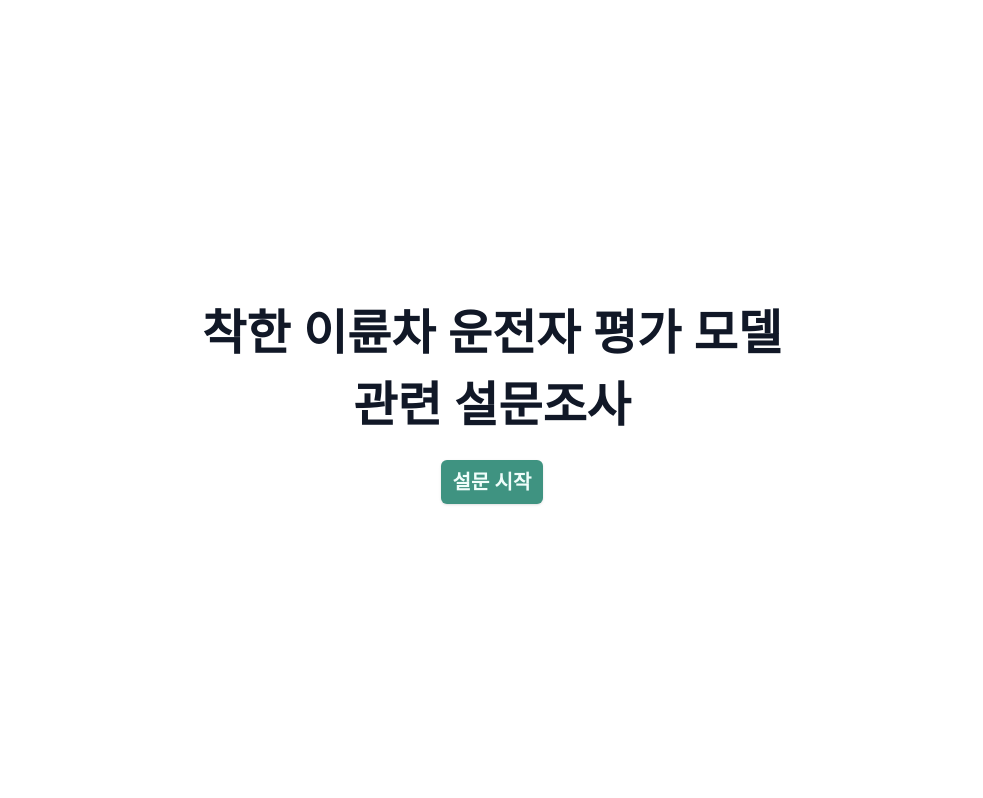
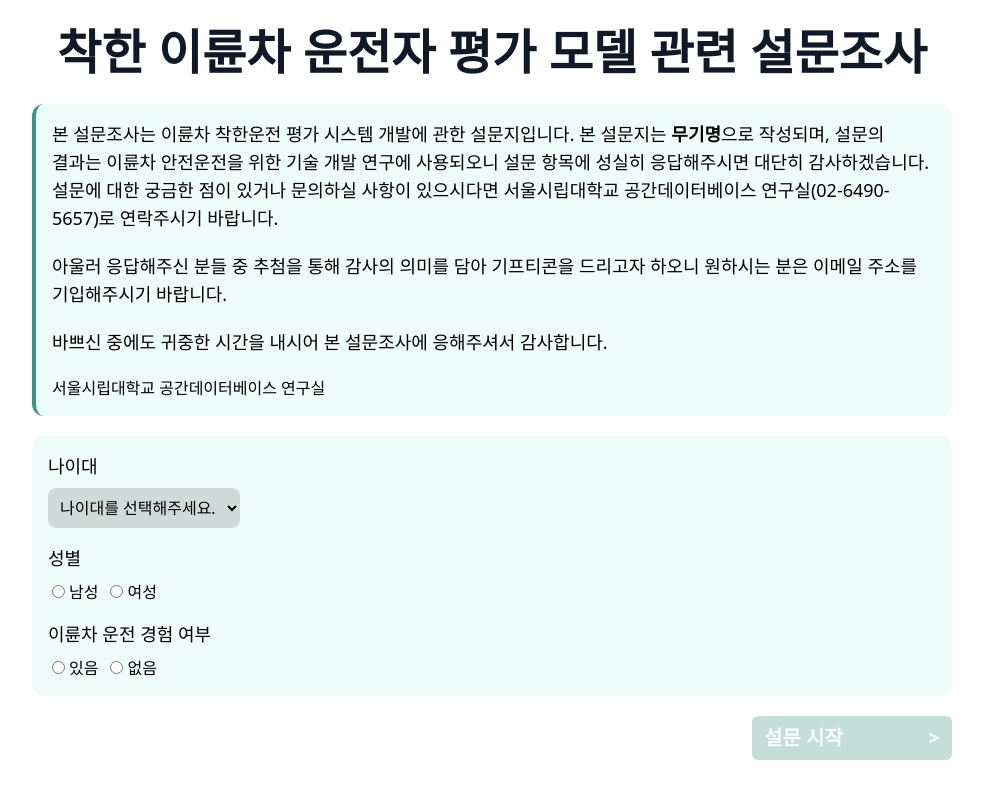
Before and after one commit to custardcream98/goodrider-interview-web, a Next.js app: page / in a window 1280 px wide. Shown: the whole page, without its empty margins (148-1131 px from the left). Built offline with nearby package versions, Linux system fonts and the light colour scheme.

Commit message:
Feature: 시작 페이지에서 설문 대상자 정보 수집

```diff
--- a/src/components/VideoCheckerQuestion.tsx
+++ b/src/components/VideoCheckerQuestion.tsx
@@ -103,7 +103,7 @@ const VideoCheckerQuestion = ({
         </label>
       </div>
       <select
-        className="w-full rounded-lg bg-[#00000022] p-2 disabled:opacity-30"
+        className="select w-full"
         id={questionId("select")}
         ref={selectEleRef}
         disabled={
--- a/src/pages/index.tsx
+++ b/src/pages/index.tsx
@@ -1,34 +1,193 @@
-import { useEffect, useState } from "react";
+import { FormEvent, useEffect, useRef, useState } from "react";
 import Link from "next/link";
 import Layout from "~/components/Layout";
-import storageKeys, { getStorage } from "~/utils/localStorage";
-import { calAhp } from "~/utils/ahpValidation/calculations";
+import storageKeys, {
+  getStorage,
+  getUserInfoLocalStorage,
+  IUserInfo,
+  setUserInfoLocalStorage,
+} from "~/utils/localStorage";
+
+type UserInfoName = "age" | "gender" | "experiencedMotor";
+
+interface HTMLCustomInputSelectElement extends HTMLInputElement {
+  name: UserInfoName;
+}
+
+/**
+ * key에 따라 `onFormChange()`에서 사용될 적절한 파싱 함수를 담고 있는 map 역할의 객체
+ */
+const parseValueMap: {
+  [key: string]: (input: string) => number | string | boolean;
+} = {
+  age: parseInt,
+  gender: (g: string) => g,
+  experiencedMotor: (e: string) => JSON.parse(e),
+};
 
 const LandingPage = () => {
   const [isEnded, setIsEnded] = useState(false);
   const [isOnGoing, setIsOnGoing] = useState(false);
 
+  const [isUserInfoReady, setIsUserInfoReady] = useState(false);
+  const [userInfoState, setUserInfoState] = useState<Partial<IUserInfo>>({});
+
+  /**
+   * form 값이 바뀔 때마다 적절한 파싱을 진행해
+   * userInfo state를 변경하는 콜백함수
+   */
+  const onFormChange = (event: FormEvent<HTMLFormElement>) => {
+    const { name, value } = event.target as HTMLCustomInputSelectElement;
+    const parsedValue = parseValueMap[name](value);
+
+    setUserInfoState((prev) => ({ ...prev, [name]: parsedValue }));
+  };
+
   useEffect(() => {
-    setIsEnded((_) => Boolean(getStorage(storageKeys.isEnded)));
-    setIsOnGoing((_) => Boolean(getStorage(storageKeys.isOnGoing)));
+    console.log(userInfoState);
+
+    const userInfoStateKeys = Object.keys(userInfoState);
+
+    if (userInfoStateKeys.length !== 0) setUserInfoLocalStorage(userInfoState);
+
+    if (userInfoStateKeys.length === 3) {
+      setIsUserInfoReady((_) => true);
+    }
+  }, [userInfoState]);
+
+  useEffect(() => {
+    setIsEnded((_) => JSON.parse(getStorage(storageKeys.isEnded)));
+    setIsOnGoing((_) => JSON.parse(getStorage(storageKeys.isOnGoing)));
+
+    const userInfo = getUserInfoLocalStorage();
+
+    setUserInfoState((_) => userInfo || {});
   }, []);
 
   return (
     <Layout>
-      <div className="centering h-screen w-full flex-col bg-white">
-        <h1 className="keep-all w-11/12 text-center text-title-mobile font-bold leading-normal text-gray-900 md:w-2/4 md:text-title">
-          착한 이륜차 운전자 평가 모델 관련 설문조사
-        </h1>
-        {isEnded ? (
-          <p className="mt-5 text-xl">설문에 참여해주셔서 감사합니다! 🙇</p>
-        ) : (
+      <h1 className="keep-all my-4 text-center text-title-mobile font-bold leading-normal text-gray-900 md:text-title">
+        착한 이륜차 운전자 평가 모델{" "}
+        <span className="block md:inline">관련 설문조사</span>
+      </h1>
+      {isEnded ? (
+        <p className="question-bundle mt-5 text-xl">
+          설문에 참여해주셔서 감사합니다! 🙇
+        </p>
+      ) : (
+        <main className="mx-auto p-4 md:w-920 md:p-0">
+          <section className="quote keep-all mt-0 text-lg">
+            <h2 className="sr-only">설문조사 소개</h2>
+            <p>
+              본 설문조사는 이륜차 착한운전 평가 시스템 개발에 관한
+              설문지입니다. 본 설문지는 <strong>무기명</strong>으로 작성되며,
+              설문의 결과는 이륜차 안전운전을 위한 기술 개발 연구에 사용되오니
+              설문 항목에 성실히 응답해주시면 대단히 감사하겠습니다.
+            </p>
+            <p>
+              설문에 대한 궁금한 점이 있거나 문의하실 사항이 있으시다면
+              서울시립대학교 공간데이터베이스 연구실
+              <a href="tel:+0264905657">(02-6490-5657)</a>로 연락주시기
+              바랍니다.
+            </p>
+            <p className="my-5">
+              아울러 응답해주신 분들 중 추첨을 통해 감사의 의미를 담아
+              기프티콘을 드리고자 하오니 원하시는 분은 이메일 주소를
+              기입해주시기 바랍니다.
+            </p>
+            <p className="my-5">
+              바쁘신 중에도 귀중한 시간을 내시어 본 설문조사에 응해주셔서
+              감사합니다.
+            </p>
+            <p className="mt-5 text-base">
+              서울시립대학교 공간데이터베이스 연구실
+            </p>
+          </section>
+          <section className="question-bundle mt-5">
+            <h2 className="sr-only">개인정보 입력</h2>
+            <form
+              action="#"
+              onChange={onFormChange}
+              onSubmit={(e) => {
+                e.preventDefault();
+                e.stopPropagation();
+              }}
+            >
+              <label className="mb-2 block text-lg" htmlFor="age">
+                나이대
+              </label>
+              <select
+                className="select block"
+                id="age"
+                name="age"
+                value={userInfoState.age}
+              >
+                <option value="">나이대를 선택해주세요.</option>
+                <option value="10">10대</option>
+                <option value="20">20대</option>
+                <option value="30">30대</option>
+                <option value="40">40대</option>
+                <option value="50">50대</option>
+                <option value="60">60대 이상</option>
+              </select>
+              <fieldset className="my-4">
+                <legend className="mb-2 block text-lg">성별</legend>
+                <input
+                  className="mx-1"
+                  id="male"
+                  type="radio"
+                  name="gender"
+                  value="male"
+                  defaultChecked={userInfoState.gender === "male"}
+                />
+                <label htmlFor="male">남성</label>
+                <input
+                  className="ml-3 mr-1"
+                  id="female"
+                  type="radio"
+                  name="gender"
+                  value="female"
+                  defaultChecked={userInfoState.gender === "female"}
+                />
+                <label htmlFor="female">여성</label>
+              </fieldset>
+              <fieldset className="mt-4">
+                <legend className="mb-2 block text-lg">
+                  이륜차 운전 경험 여부
+                </legend>
+                <input
+                  className="mx-1"
+                  id="yes"
+                  type="radio"
+                  name="experiencedMotor"
+                  value="true"
+                  defaultChecked={userInfoState.experiencedMotor === true}
+                />
+                <label htmlFor="yes">있음</label>
+                <input
+                  className="ml-3 mr-1"
+                  id="no"
+                  type="radio"
+                  name="experiencedMotor"
+                  value="false"
+                  defaultChecked={userInfoState.experiencedMotor === false}
+                />
+                <label htmlFor="no">없음</label>
+              </fieldset>
+            </form>
+          </section>
           <Link href="/interview/1">
-            <a type="button" className="page-btn mt-5">
+            <a
+              className={`page-btn mt-5 ml-auto block w-[200px] ${
+                isUserInfoReady ? "" : "pointer-events-none opacity-30"
+              }`}
+            >
               {isOnGoing ? "설문 이어하기" : "설문 시작"}
+              <span className="float-right">{">"}</span>
             </a>
           </Link>
-        )}
-      </div>
+        </main>
+      )}
     </Layout>
   );
 };
--- a/src/styles/index.css
+++ b/src/styles/index.css
@@ -22,12 +22,16 @@
     @apply bg-mint text-darkmint;
   }
 
+  .main {
+    @apply flex min-h-screen flex-col;
+  }
+
   .question-bundle {
-    @apply mx-auto my-4 w-95% rounded-xl bg-mint p-4 md:w-920;
+    @apply mx-auto my-4 rounded-xl bg-mint p-4 md:w-920;
   }
 
   .quote {
-    @apply mx-auto my-4 w-95% rounded-xl border-l-4 border-darkmint bg-mint p-4 text-[1.05rem] md:w-920;
+    @apply mx-auto my-4 rounded-xl border-l-4 border-darkmint bg-mint p-4 text-[1.05rem] md:w-920;
   }
 
   .video-number {
@@ -37,4 +41,8 @@
   .page-btn {
     @apply dark inline-block rounded-md py-2 px-3 font-semibold shadow md:text-xl;
   }
+
+  .select {
+    @apply rounded-lg bg-[#00000022] p-2 disabled:opacity-30;
+  }
 }
--- a/src/utils/localStorage.ts
+++ b/src/utils/localStorage.ts
@@ -11,15 +11,37 @@ export interface ILocalSelectiveAnswer {
   values: number[];
 }
 
-const storageKeys = {
-  isEnded: "isEnded",
-  isOnGoing: "isOnGoing",
-  answers: "answers",
-};
+export interface IUserInfo {
+  age: number;
+  gender: "male" | "female";
+  experiencedMotor: boolean;
+}
+
+enum storageKeys {
+  isEnded = "isEnded",
+  isOnGoing = "isOnGoing",
+  answers = "answers",
+  userInfo = "userInfo",
+}
 
 export const getStorage = (key: string) => localStorage.getItem(key);
-export const setStorage = (key: string, value) =>
+export const setStorage = (key: string, value: string) =>
   localStorage.setItem(key, value);
+
+export const getUserInfoLocalStorage = () => {
+  const userInfo: IUserInfo = JSON.parse(getStorage(storageKeys.userInfo));
+
+  return userInfo || null;
+};
+export const setUserInfoLocalStorage = ({
+  age,
+  gender,
+  experiencedMotor,
+}: Partial<IUserInfo>) =>
+  setStorage(
+    storageKeys.userInfo,
+    JSON.stringify({ age, gender, experiencedMotor })
+  );
 
 export const getAllAnswers = () => {
   const currentAnswers: ILocalAnswers = JSON.parse(
@@ -51,7 +73,7 @@ export const setAnswer = (
   if (!(pageIndex in currentAnswers)) currentAnswers[pageIndex] = {};
   currentAnswers[pageIndex][questionIndex] = value;
 
-  localStorage.setItem(storageKeys.answers, JSON.stringify(currentAnswers));
+  setStorage(storageKeys.answers, JSON.stringify(currentAnswers));
 };
 
 interface ICheckerAnswerProps {
@@ -88,6 +110,6 @@ export const removeLocalAnswer = () =>
 export const removeLocalisOnGoing = () =>
   localStorage.removeItem(storageKeys.answers);
 export const setIsEndedLocalStorage = () =>
-  setStorage(storageKeys.isEnded, true);
+  setStorage(storageKeys.isEnded, "true");
 
 export default storageKeys;
--- a/tsconfig.json
+++ b/tsconfig.json
@@ -1,6 +1,7 @@
 {
   "compilerOptions": {
     "target": "es5",
+    "downlevelIteration": true,
     "lib": ["dom", "dom.iterable", "esnext"],
     "allowJs": false,
     "skipLibCheck": true,
```
Also changed, not shown: src/pages/interview/[pagenumber].tsx (+13 -8 lines).
